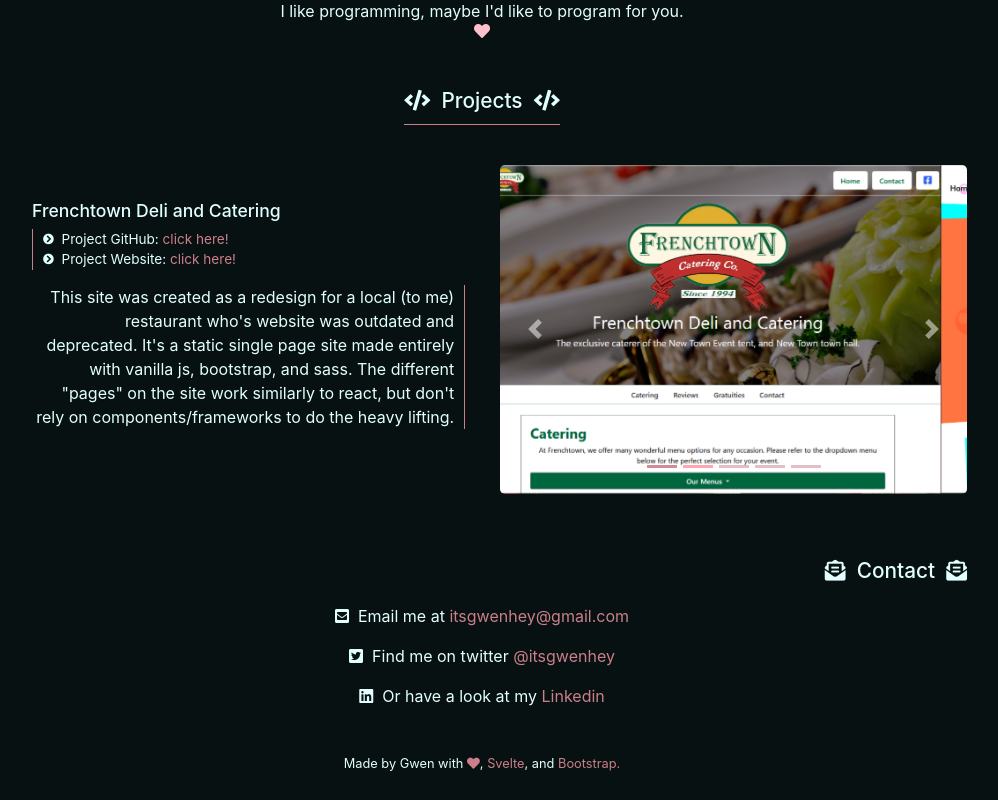
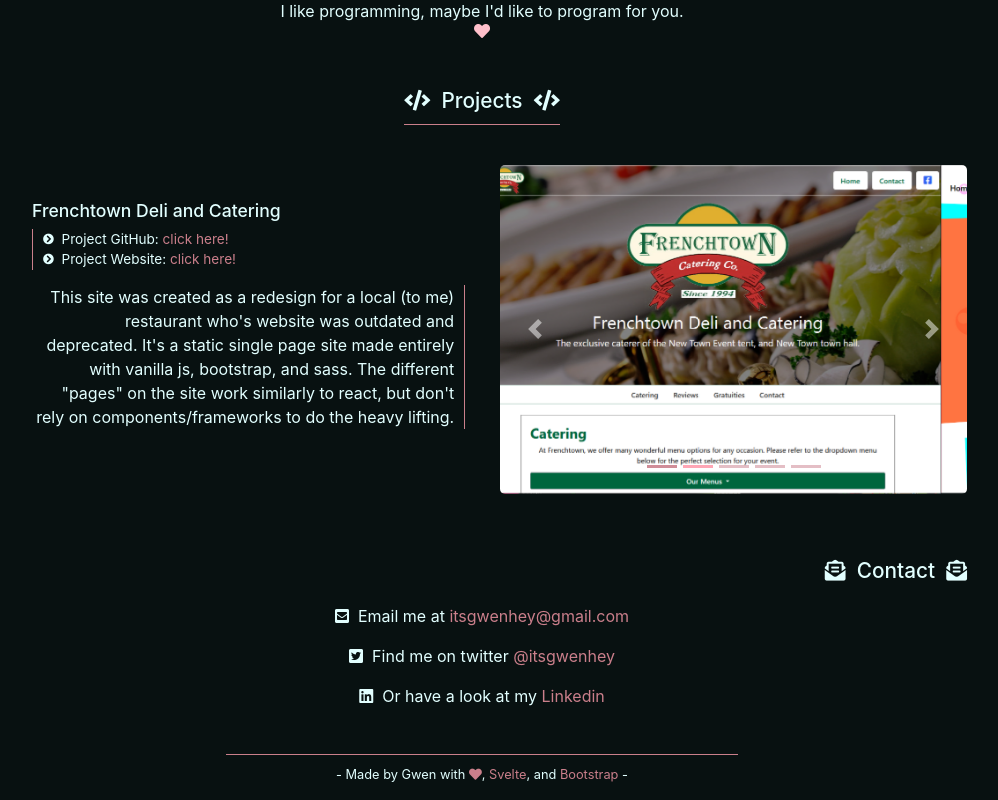
Before and after one commit to HeyItsGwen/Gwen-dotcom, a Svelte app: page / in a window 1280 px wide. Shown: the part 214-1014 px from the top of the page, without its empty margins (158-1156 px from the left). Built offline with nearby package versions, Linux system fonts and the light colour scheme.

Commit message:
small styling changes for the project description text, and slight changes to the footer

```diff
--- a/src/Footer.svelte
+++ b/src/Footer.svelte
@@ -1,11 +1,12 @@
 <footer class='d-flex justify-content-center'>
-	<p>Made by Gwen with <i class="fas fa-heart"></i>, <a href='https://svelte.dev/'>Svelte</a>, and <a href='https://getbootstrap.com/docs/4.5/getting-started/introduction/'>Bootstrap.</a></p>
+	<p>- Made by Gwen with <i class="fas fa-heart"></i>, <a href='https://svelte.dev/'>Svelte</a>, and <a href='https://getbootstrap.com/docs/4.5/getting-started/introduction/'>Bootstrap</a> -</p>
 </footer>
 
 <style>
     footer {
 		font-size: .8em;
-        width: 100vw;
+		border-top: 1px solid rgb(202, 127, 139);
+		padding-top: 10px;
 	}
 	footer .fa-heart {
 		color: rgb(202, 127, 139);
@@ -13,4 +14,11 @@
     footer a {
         color: rgb(202, 127, 139);
     }
+
+	@media only screen and (min-width: 768px) {
+		footer {
+			width: 40%;
+			margin: auto;
+		}
+	}
 </style>
--- a/src/Projects.svelte
+++ b/src/Projects.svelte
@@ -136,10 +136,10 @@
       font-size: 1.1em;
     }
     .carousel {
-        width: 100%;
-        margin: auto;
-        border-radius: 5px;
-        overflow: hidden;
+      width: 100%;
+      margin: auto;
+      border-radius: 5px;
+      overflow: hidden;
     }
     .carousel .carousel-indicators li {
       background-color: rgb(202, 127, 139);
@@ -150,6 +150,7 @@
     .carouselText {
       width: 100%;
       padding: 35px 35px 0 35px;
+      min-height: 300px;
     }
     .carouselText p i {
       font-size: 0.8em;
```
